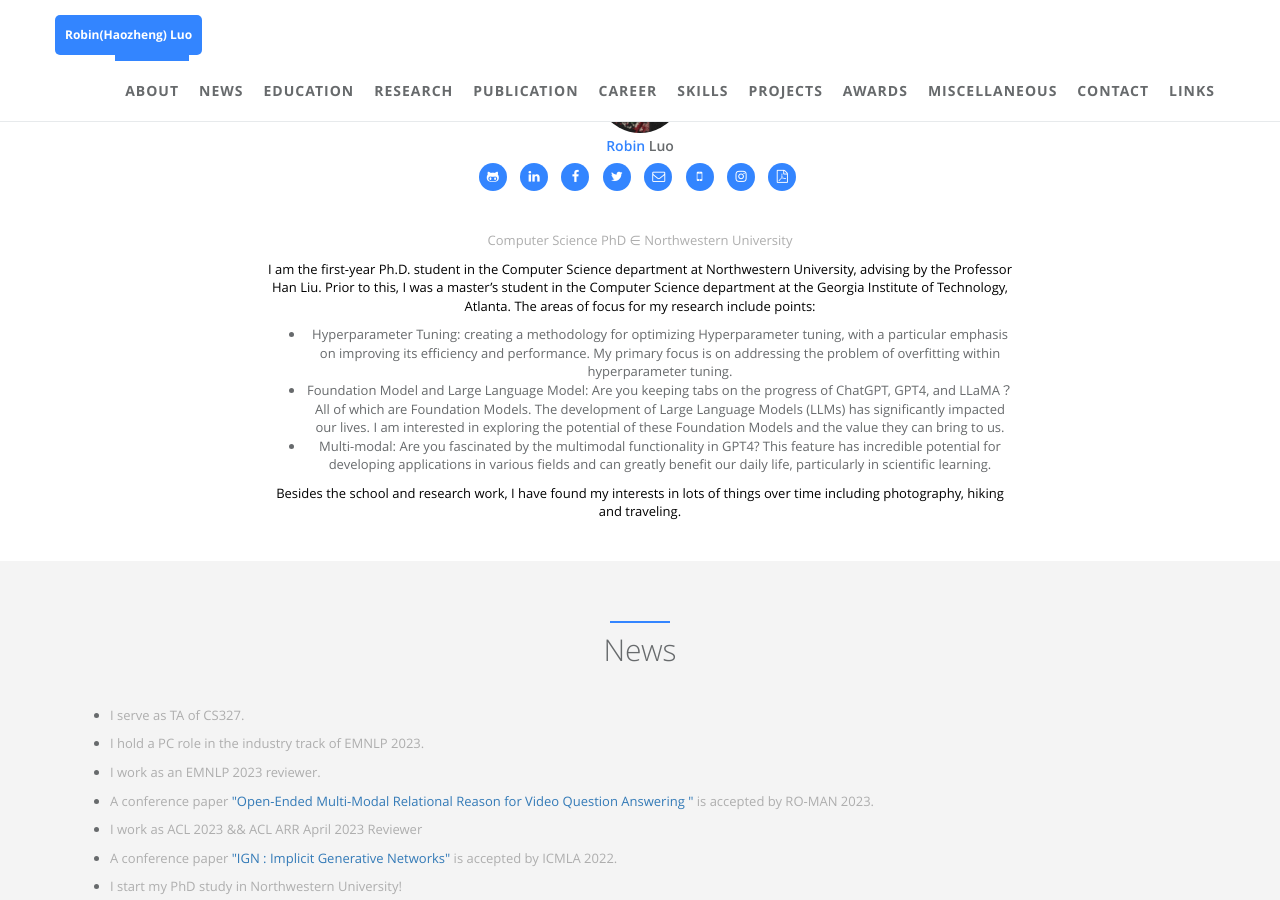
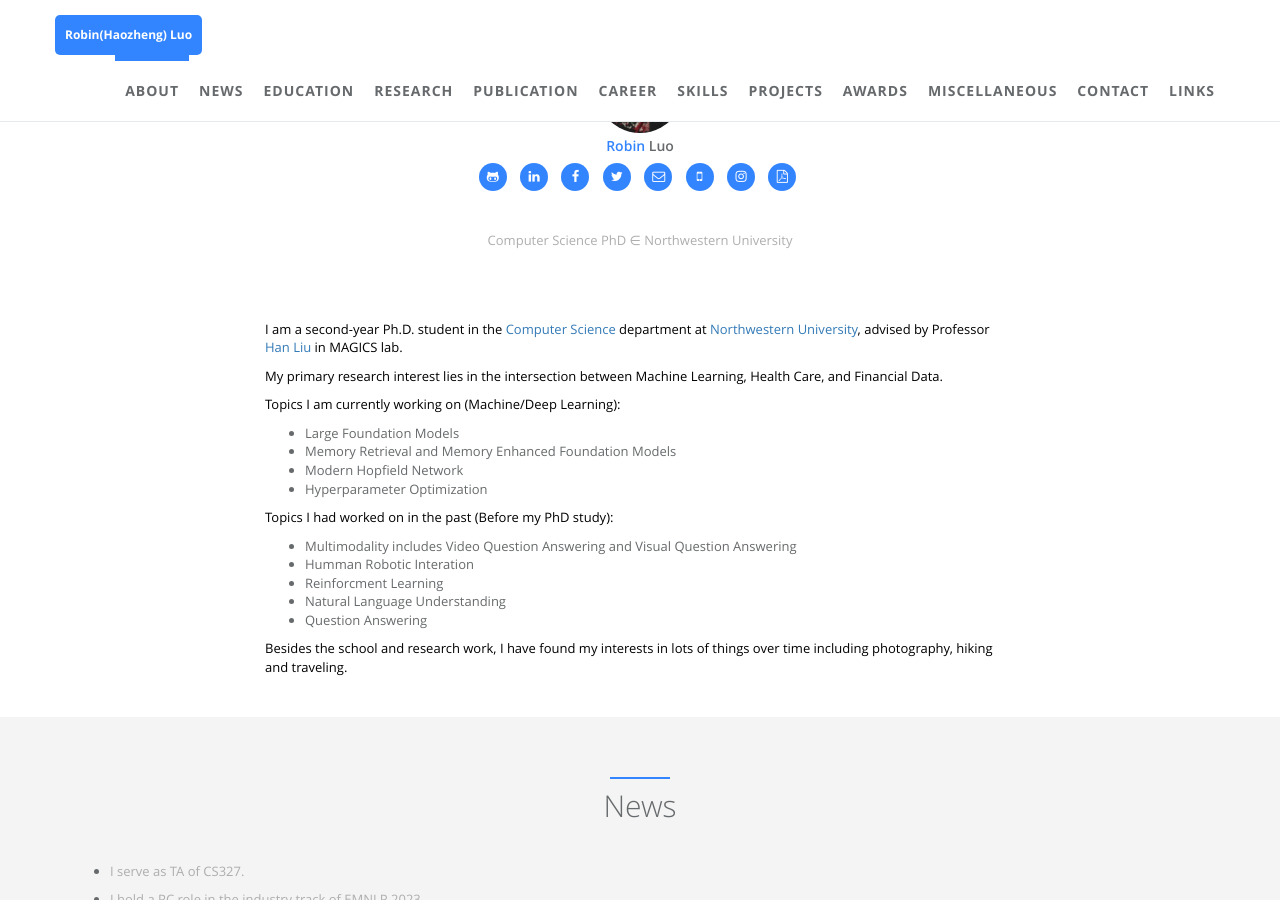
Before and after one commit to robinzixuan/robin.github.io, a Jekyll site: the page built from index.html, in a window 1280 px wide and 900 px high, scrolled down 629 px. Built offline with Jekyll 4.4.1, drawn with Linux system fonts in a browser that asks for light colours.

Commit message:
Update about.html

```diff
--- a/_includes/sections/about.html
+++ b/_includes/sections/about.html
@@ -88,15 +88,31 @@
     <div class="row">
         <div class="col-lg-8 col-lg-offset-2 text-center m-t-lg m-b-lg wow zoomIn">
             <p><span data-i18n="about_me.des">{{ site.author.desc }}</span></p>
-            <p style="color:black;">I am the first-year Ph.D. student in the Computer Science department at Northwestern University, advising by the Professor Han Liu. Prior to this, I was a master’s student in the Computer Science department at the Georgia Institute of Technology, Atlanta. The areas of focus for my research include points: </p>
+        </div>
+        <div class="col-lg-8 col-lg-offset-2 m-t-lg m-b-lg wow zoomIn">
+            <p style="color:black;">I am a second-year Ph.D. student in the <a href="https://www.mccormick.northwestern.edu/computer-science/">Computer Science</a> department at <a href="https://www.northwestern.edu/">Northwestern University</a>, advised by Professor <a href="https://www.mccormick.northwestern.edu/research-faculty/directory/profiles/liu-han.html">Han Liu</a> in MAGICS lab.</p>
+            <p style="color:black;"> My primary research interest lies in the intersection between Machine Learning, Health Care, and Financial Data.</p>
+            <p style="color:black;">Topics I am currently working on (Machine/Deep Learning):</p>
             <ul>
-                <li> Hyperparameter Tuning: creating a methodology for optimizing Hyperparameter tuning, with a particular emphasis on improving its efficiency and performance.
-                    My primary focus is on addressing the problem of overfitting within hyperparameter tuning. </li>
-                <li>Foundation Model and Large Language Model: Are you keeping tabs on the progress of ChatGPT, GPT4, and LLaMA？ All of which are Foundation Models. The development of Large Language Models (LLMs) has
-                    significantly impacted our lives. I am interested in exploring the potential of these Foundation Models and the value they can bring to us. </li>
-                <li>Multi-modal: Are you fascinated by the multimodal functionality in GPT4? This feature has incredible potential for developing applications in various fields and can
-                    greatly benefit our daily life, particularly in scientific learning.</li>
+              <li>Large Foundation Models</li>
+              <li>Memory Retrieval and Memory Enhanced Foundation Models</li>
+              <li>Modern Hopfield Network</li>
+              <li>Hyperparameter Optimization</li>
             </ul>
+
+            <p style="color:black;">Topics I had worked on in the past (Before my PhD study): </p>
+            <ul>
+              <li>Multimodality includes Video Question Answering and Visual Question Answering</li>
+              <li>Humman Robotic Interation</li>
+              <li>Reinforcment Learning</li>
+              <li>Natural Language Understanding</li>
+              <li>Question Answering</li>
+
+            </ul>
+
+
+
+
         <p style="color:black;"> Besides the school and research work, I have found my interests in lots of things over time including photography, hiking and traveling.</p>
         </div>
 
```
